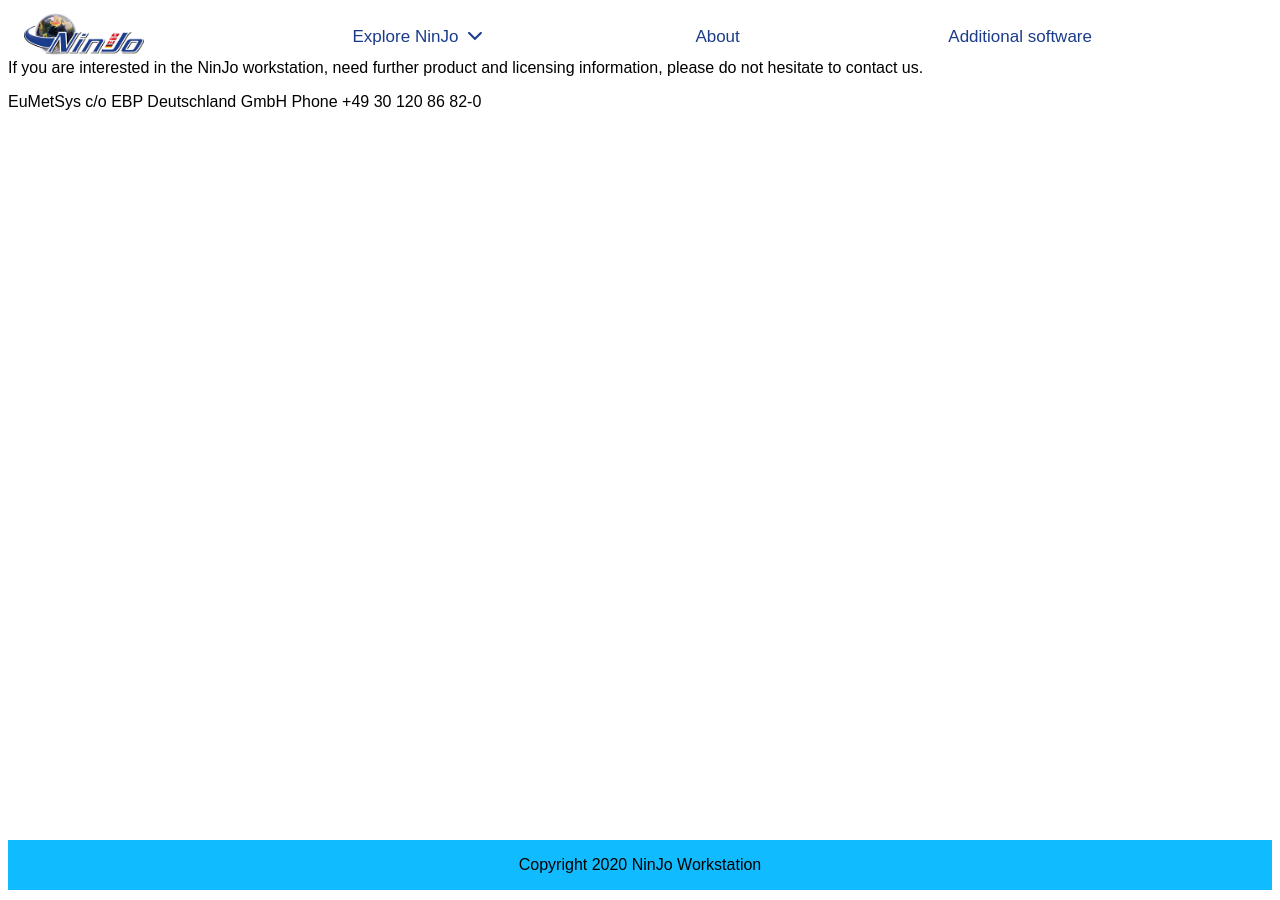
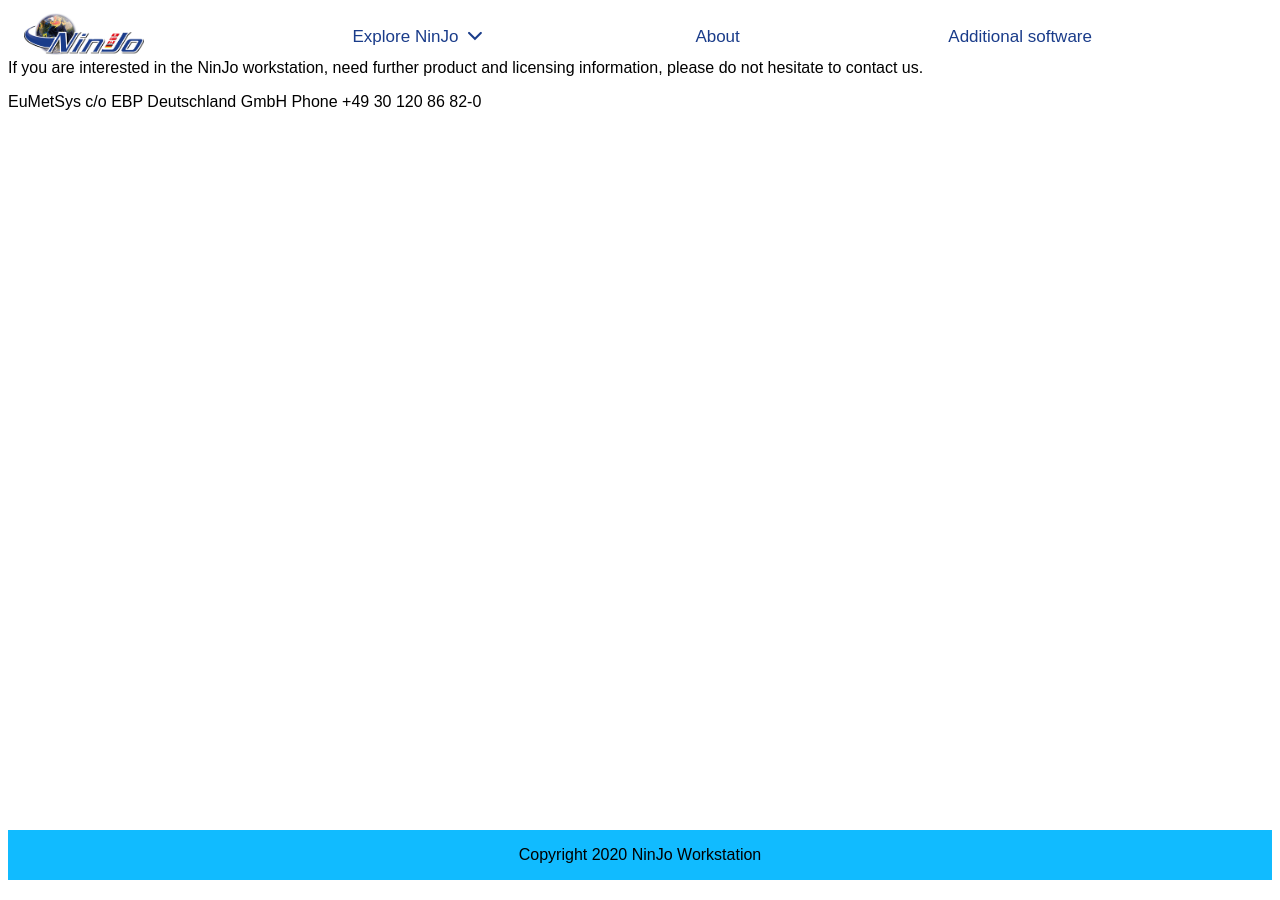
Before and after one commit to orlovale/NinJo_Workstation, a Jekyll site: the page built from prices.md, in a window 1280 px wide and 900 px high, scrolled down 21 px. Built offline with Jekyll 4.4.1, drawn with Linux system fonts in a browser that asks for light colours; nearby versions of some CDN libraries.

Commit message:
Update style.css

```diff
--- a/css/style.css
+++ b/css/style.css
@@ -129,10 +129,10 @@
 
 .wrapper{
 min-height: 100vh;
-margin-bottom: -60px;
+margin-bottom: -70px;
 }
 .placeholder{
-  height: 60px;
+  height: 70px;
 }
 .footer{
   background-color: #11bbff;
```
